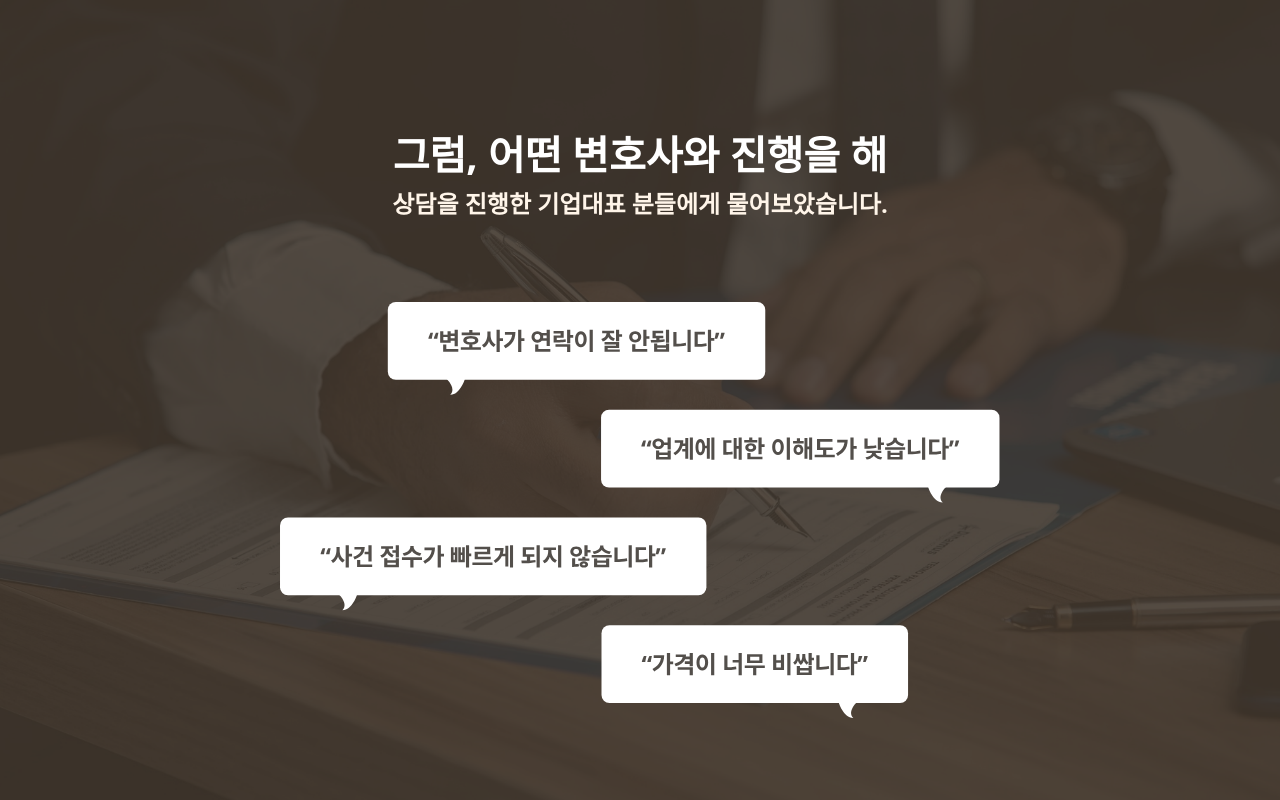
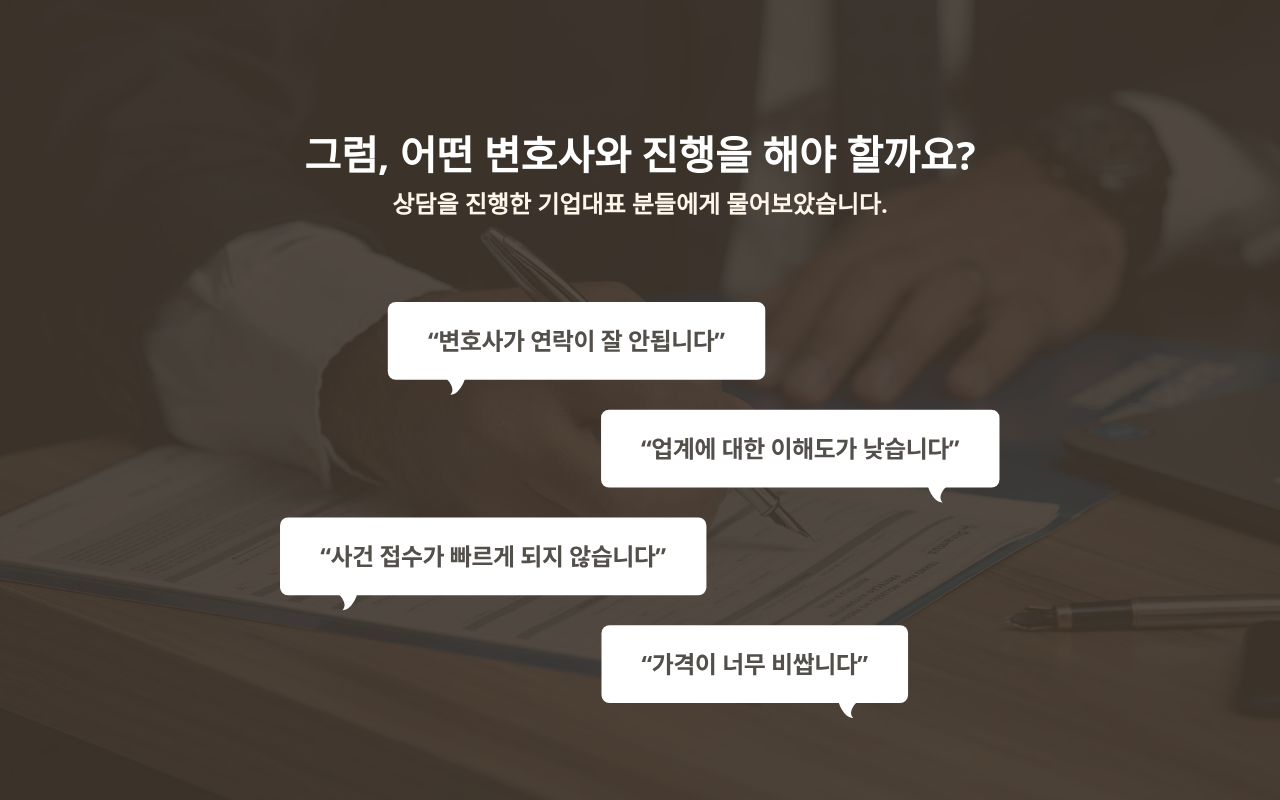
Before and after one commit to googoocone/leees_landing, a Next.js app: page / in a window 1280 px wide. Shown: the part 1640-2440 px from the top of the page. Built offline with nearby package versions, Linux system fonts and the light colour scheme.

Commit message:
change section 7_2 image, change section3 desktop css effect type to blink

```diff
--- a/components/section3.jsx
+++ b/components/section3.jsx
@@ -15,13 +15,23 @@ const Section3 = () => {
       />
       <div className="w-[750px] h-[450px] sm:h-[620px]  z-10 flex flex-col items-center">
         <h1 className="text-[24px] h-[53px] hidden sm:block sm:text-[40px] font-semibold text-white text-center">
-          <Typewriter
-            words={["그럼, 어떤 변호사와 진행을 해야 할까요?"]}
-            loop={0} // 무한 반복
-            typeSpeed={100}
-            deleteSpeed={80}
-            delaySpeed={1000}
-          />
+          <span className="blinking-text">
+            그럼, 어떤 변호사와 진행을 해야 할까요?
+          </span>
+          <style jsx>{`
+            @keyframes blink {
+              0%,
+              100% {
+                opacity: 1;
+              }
+              50% {
+                opacity: 0.1;
+              }
+            }
+            .blinking-text {
+              animation: blink 2s ease-in-out infinite;
+            }
+          `}</style>
         </h1>
         <h1 className="text-[24px] sm:hidden sm:text-[40px] font-semibold text-white text-center">
           <Typewriter
--- a/components/section7.jsx
+++ b/components/section7.jsx
@@ -58,7 +58,7 @@ const Section7 = () => {
               alt="GIF 애니메이션"
               className="absolute top-5 left-5 w-[580px] h-[580px] z-10"
             />
-            <Image src="/section7.svg" fill alt="이은성 변호사의 차별점 2" />
+            <Image src="/section7_2.svg" fill alt="이은성 변호사의 차별점 2" />
           </motion.div>
           <motion.div
             className="w-full h-[490px] relative"
```
Also changed, not shown: public/section7_2.svg (added), public/section_7_2.svg (deleted).
